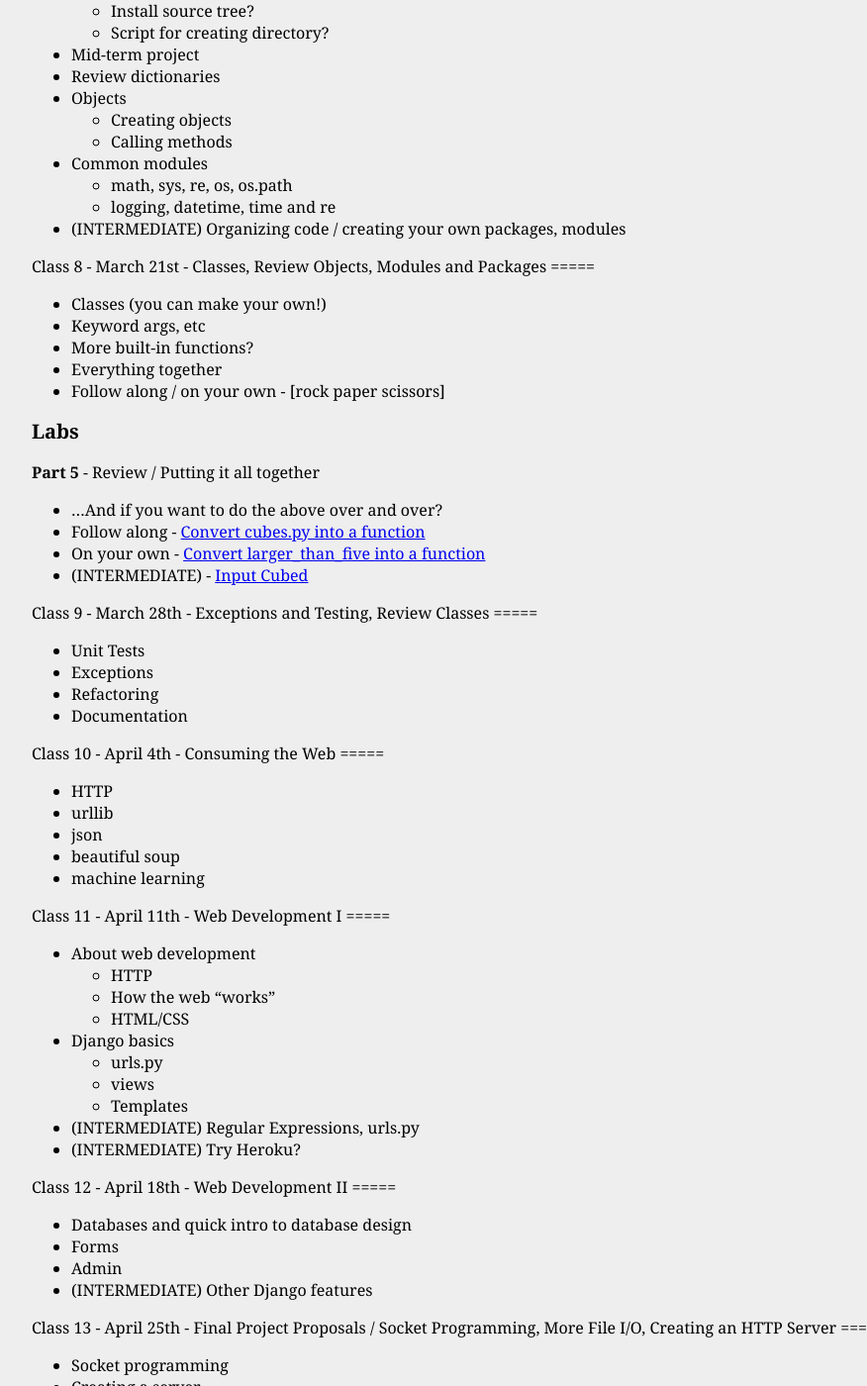
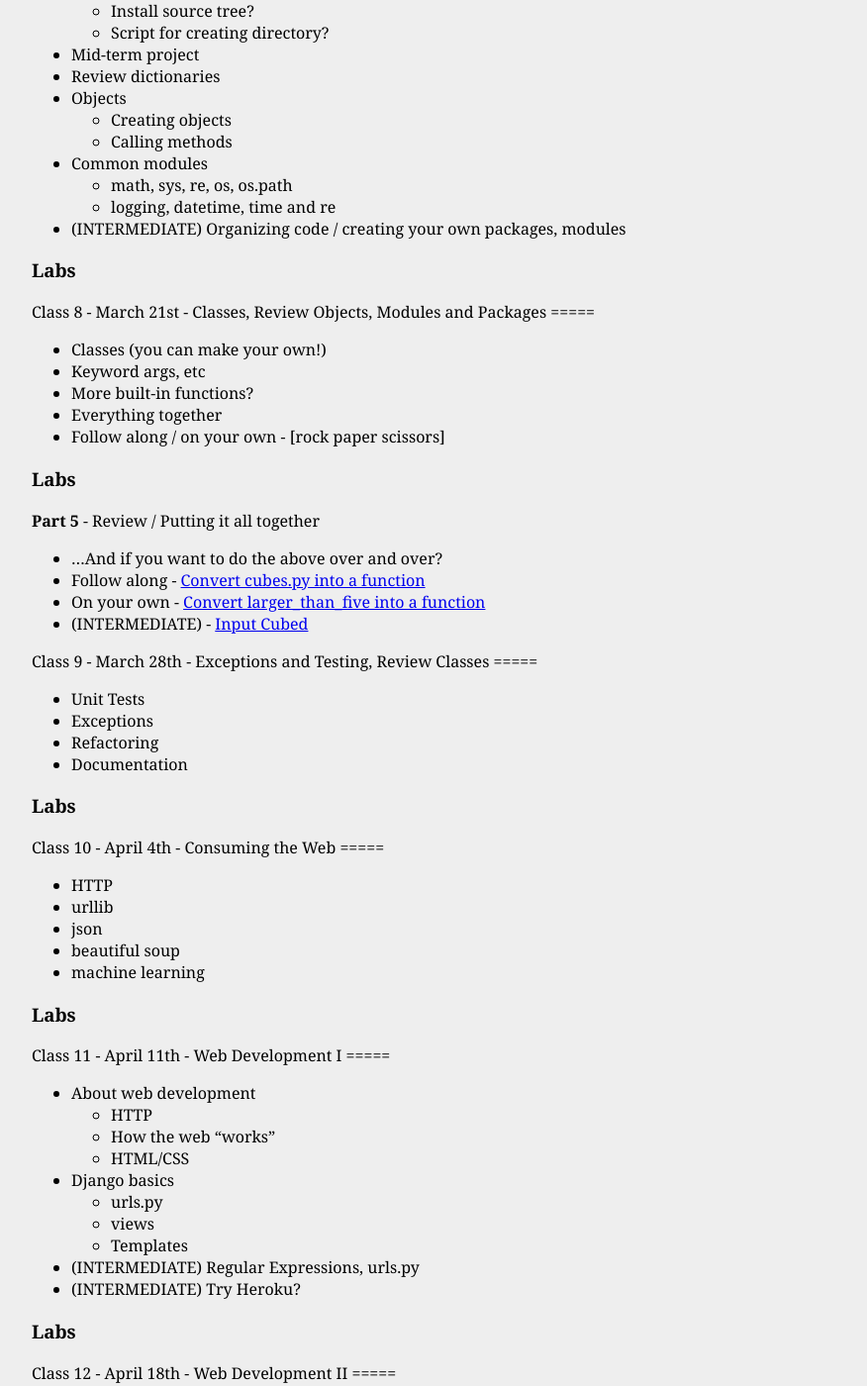
Before and after one commit to jversoza/MTEC2002, a Jekyll site: the page built from syllabus.markdown, in a window 1280 px wide and 1400 px high, scrolled down 6390 px. Shown: the whole window at 99% size, without its empty margins (128-1004 px from the left). Built offline with Jekyll 4.4.1, drawn with Linux system fonts in a browser that asks for light colours.

Commit message:
add lab anchors

```diff
--- a/syllabus.markdown
+++ b/syllabus.markdown
@@ -182,6 +182,7 @@
 * [Loops and Lists](class4/slides/loops_and_lists.html)
 * [Loopier - While Loops](class4/slides/loops_and_lists.html#4)
 
+<a class="labs4" id="labs4"></a>
 ### Labs
 __Part 1__ - Lists
 * Follow along - [Lists](class4/labs/lists.py)
@@ -201,6 +202,7 @@
 * While Loops
 * (INTERMEDIATE) List comprehensions
 
+<a class="labs5" id="labs5"></a>
 ###Labs
 __Part 1__ Version Control
 * [At the beginning of every class, set up your local workspace](git.html)
@@ -244,6 +246,7 @@
 * Dictionaries
 * Iterating over dictionaries
 
+<a class="labs6" id="labs6"></a>
 ###Labs
 __Part 1__ - Review - Submitting code, for loops
 * At the Beginning of each class, download zip file, also download intermediate
@@ -288,6 +291,9 @@
 	* logging, datetime, time and re
 * (INTERMEDIATE) Organizing code / creating your own packages, modules
 
+<a class="labs7" id="labs7"></a>
+###Labs
+
 <a class="class8" id="class8"></a>
 Class 8 - March 21st - Classes, Review Objects, Modules and Packages
 =====
@@ -297,7 +303,8 @@
 * Everything together
 * Follow along / on your own - [rock paper scissors]
 
-## Labs
+<a class="labs8" id="labs8"></a>
+###Labs
 __Part 5__ - Review / Putting it all together
 * ...And if you want to do the above over and over?
 * Follow along - [Convert cubes.py into a function](class5/labs/cubes_func.py)
@@ -313,6 +320,9 @@
 * Refactoring
 * Documentation
 
+<a class="labs9" id="labs9"></a>
+###Labs
+
 <a class="class10" id="class10"></a>
 Class 10 - April 4th - Consuming the Web
 =====
@@ -321,6 +331,9 @@
 * json
 * beautiful soup
 * machine learning
+
+<a class="labs10" id="labs10"></a>
+###Labs
 
 <a class="class11" id="class11"></a>
 Class 11 - April 11th -  Web Development I
@@ -336,6 +349,9 @@
 * (INTERMEDIATE) Regular Expressions, urls.py
 * (INTERMEDIATE) Try Heroku?
 
+<a class="labs11" id="labs11"></a>
+###Labs
+
 <a class="class12" id="class12"></a>
 Class 12 - April 18th - Web Development II
 =====
@@ -344,17 +360,25 @@
 * Admin
 * (INTERMEDIATE) Other Django features
 
+<a class="labs12" id="labs12"></a>
+###Labs
+
 <a class="class13" id="class13"></a>
 Class 13 - April 25th - Final Project Proposals / Socket Programming, More File I/O, Creating an HTTP Server
 =====
 * Socket programming
 * Creating a server
 
+<a class="labs13" id="labs13"></a>
+###Labs
+
 
 <a class="class14" id="class14"></a>
 Class 14 - May 2nd - Final Project Progress / Scripting in Blender
 =====
 
+<a class="labs14" id="labs14"></a>
+###Labs
 
 <a class="class15" id="class15"></a>
 Class 15 - May 9th - Final Project Progress / TBD
```
